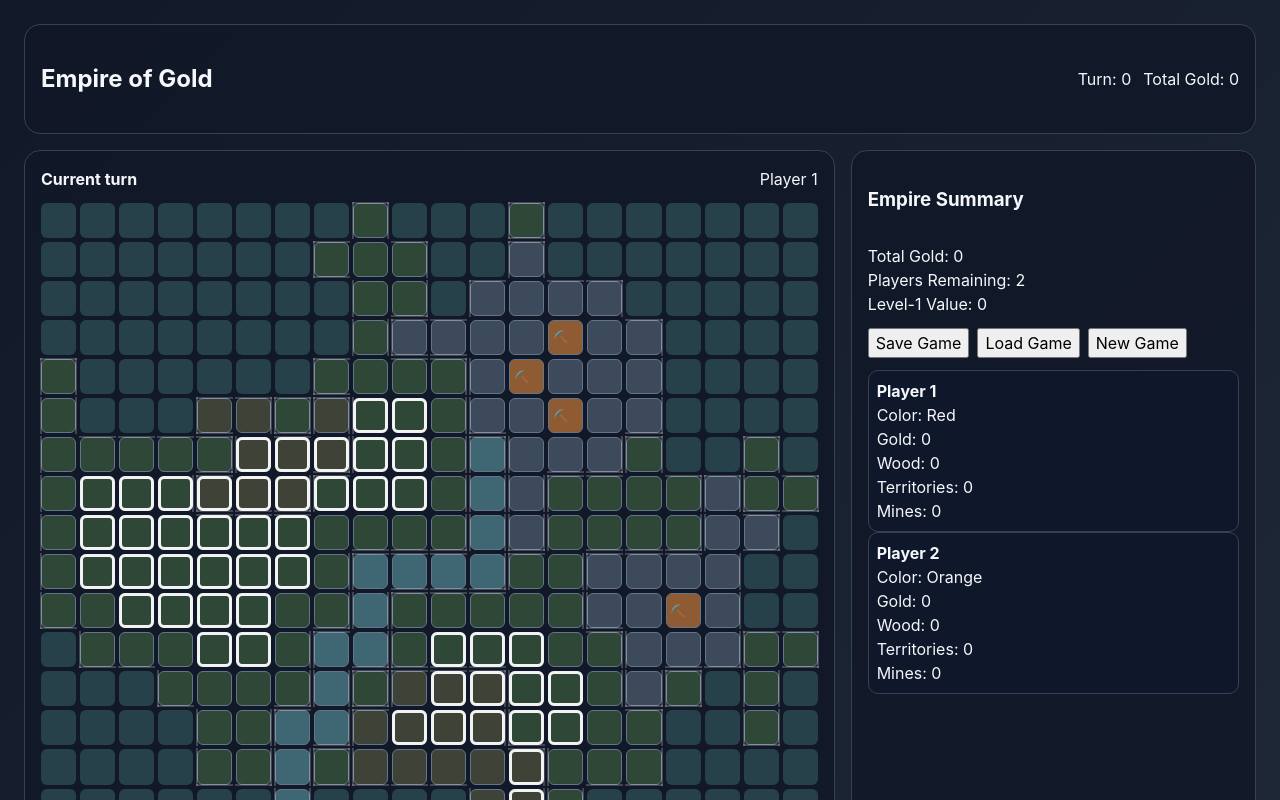
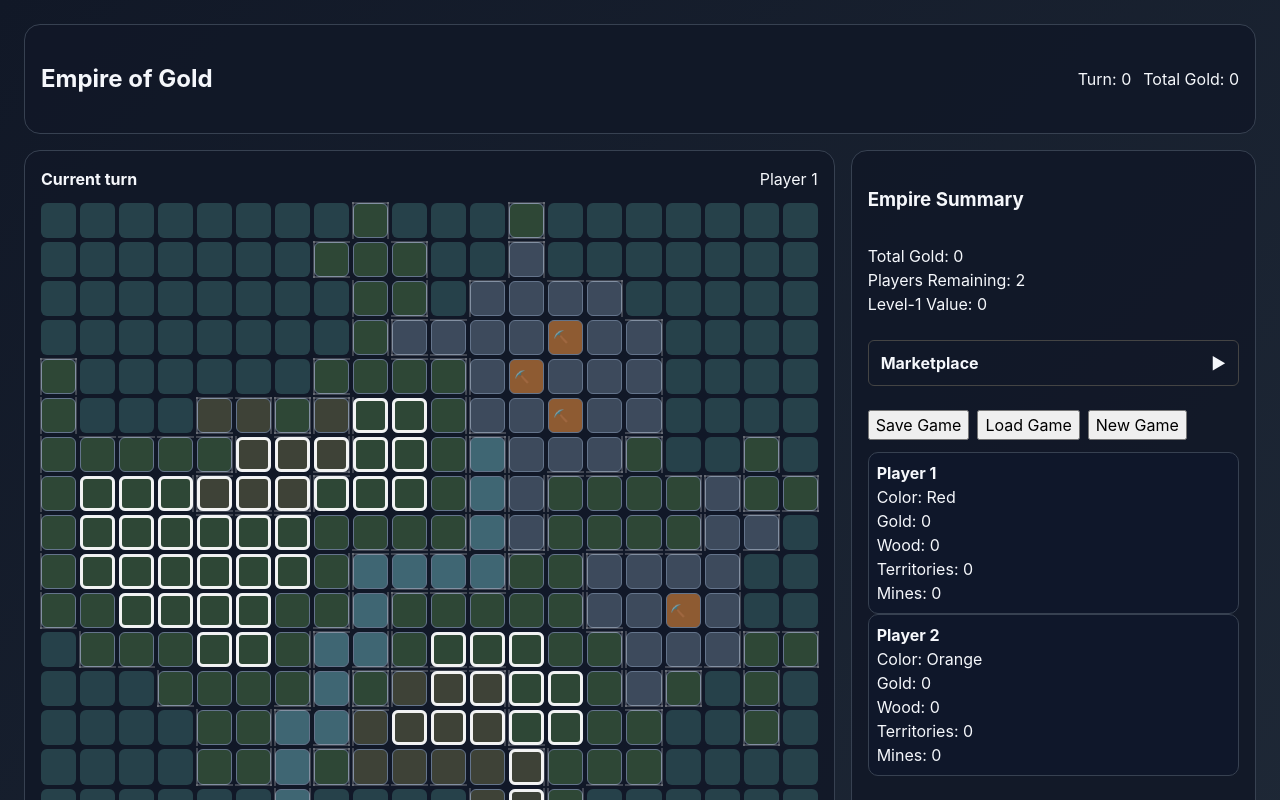
Before and after one commit to dmcote-1991/Empires, a React (Vite) app: page / in a window 1280 px wide. Both pictures are taken after a click on the button "Start Game". Shown: the top 800 px of the page. Built offline with nearby package versions, Linux system fonts and the light colour scheme.

Commit message:
Add skeleton for Marketplace in sidebar

```diff
--- a/src/styles.css
+++ b/src/styles.css
@@ -87,6 +87,41 @@ background: #2e4736;
 }
 .tile:hover { transform: translateY(-1px); }
 .sidebar { display: flex; flex-direction: column; gap: 12px; }
+
+.marketplace {
+  margin: 12px 0;
+  border: 1px solid #444;
+  border-radius: 6px;
+  overflow: hidden;
+}
+
+.marketplace-header {
+  width: 100%;
+  display: flex;
+  justify-content: space-between;
+  align-items: center;
+  padding: 10px 12px;
+  border: none;
+  background: transparent;
+  color: inherit;
+  cursor: pointer;
+  text-align: left;
+}
+
+.marketplace-header:hover {
+  background: rgba(255, 255, 255, 0.05);
+}
+
+.marketplace-content {
+  padding: 10px 12px;
+  border-top: 1px solid #444;
+}
+
+.marketplace-empty {
+  opacity: 0.6;
+  font-size: 0.9rem;
+}
+
 .button-row { display: flex; flex-wrap: wrap; gap: 8px; }
 .player-card { border: 1px solid #374151; border-radius: 10px; padding: 8px; background: #0f172a; }
 .board-column { display: flex; flex-direction: column; gap: 12px; }
--- a/src/ui/Sidebar.tsx
+++ b/src/ui/Sidebar.tsx
@@ -1,3 +1,4 @@
+import { useState } from 'react';
 import { GameState } from '../types';
 
 interface SidebarProps {
@@ -7,33 +8,63 @@ interface SidebarProps {
   onLoadGame: () => void;
 }
 
-export function Sidebar({ gameState, onNewGame, onSaveGame, onLoadGame }: SidebarProps) {
+export function Sidebar({
+  gameState,
+  onNewGame,
+  onSaveGame,
+  onLoadGame,
+}: SidebarProps) {
+  const [marketplaceExpanded, setMarketplaceExpanded] = useState(false);
+
   return (
     <aside className="sidebar">
       <h3>Empire Summary</h3>
+
       <div className="stat-list">
         <div>Total Gold: {gameState.economy.totalGold}</div>
-        <div>Players Remaining: {gameState.players.filter((player) => !player.eliminated).length}</div>
+
+        <div>
+          Players Remaining:{' '}
+          {gameState.players.filter((player) => !player.eliminated).length}
+        </div>
+
         <div>Level-1 Value: {gameState.economy.levelOneValue}</div>
       </div>
+
+      {/* Marketplace */}
+      <div className="marketplace">
+        <button
+          className="marketplace-header"
+          onClick={() => setMarketplaceExpanded((expanded) => !expanded)}
+        >
+          <strong>Marketplace</strong>
+          <span>{marketplaceExpanded ? '▼' : '▶'}</span>
+        </button>
+
+        {marketplaceExpanded && (
+          <div className="marketplace-content">
+            <div className="marketplace-empty">
+              Nothing is currently being sold.
+            </div>
+          </div>
+        )}
+      </div>
+
       <div className="button-row">
         <button onClick={onSaveGame}>Save Game</button>
         <button onClick={onLoadGame}>Load Game</button>
         <button onClick={onNewGame}>New Game</button>
       </div>
+
       <div className="player-list">
         {gameState.players.map((player) => {
-          const settlement =
-            gameState.board.settlements.find(
-              (settlement) =>
-                settlement.id === player.capitalSettlementId
-            );
+          const settlement = gameState.board.settlements.find(
+            (settlement) =>
+              settlement.id === player.capitalSettlementId
+          );
 
           return (
-            <div
-              key={player.id}
-              className="player-card"
-            >
+            <div key={player.id} className="player-card">
               <strong>{player.name}</strong>
 
               <div>Color: {player.color}</div>
@@ -48,9 +79,7 @@ export function Sidebar({ gameState, onNewGame, onSaveGame, onLoadGame }: Sideba
 
               {settlement && (
                 <>
-                  <div>
-                    Settlement: {settlement.name}
-                  </div>
+                  <div>Settlement: {settlement.name}</div>
 
                   <div>
                     Population: {settlement.population}
```
